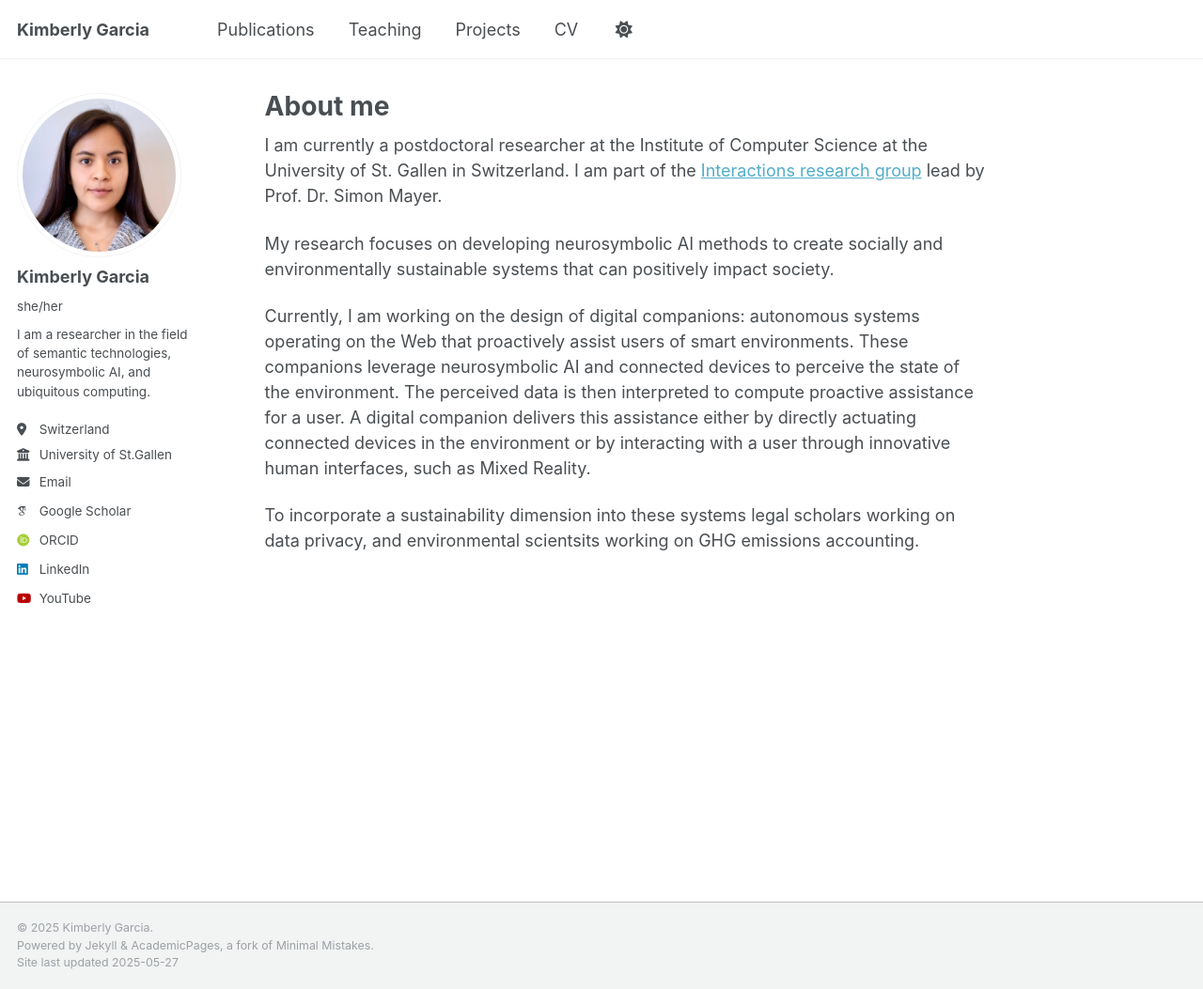
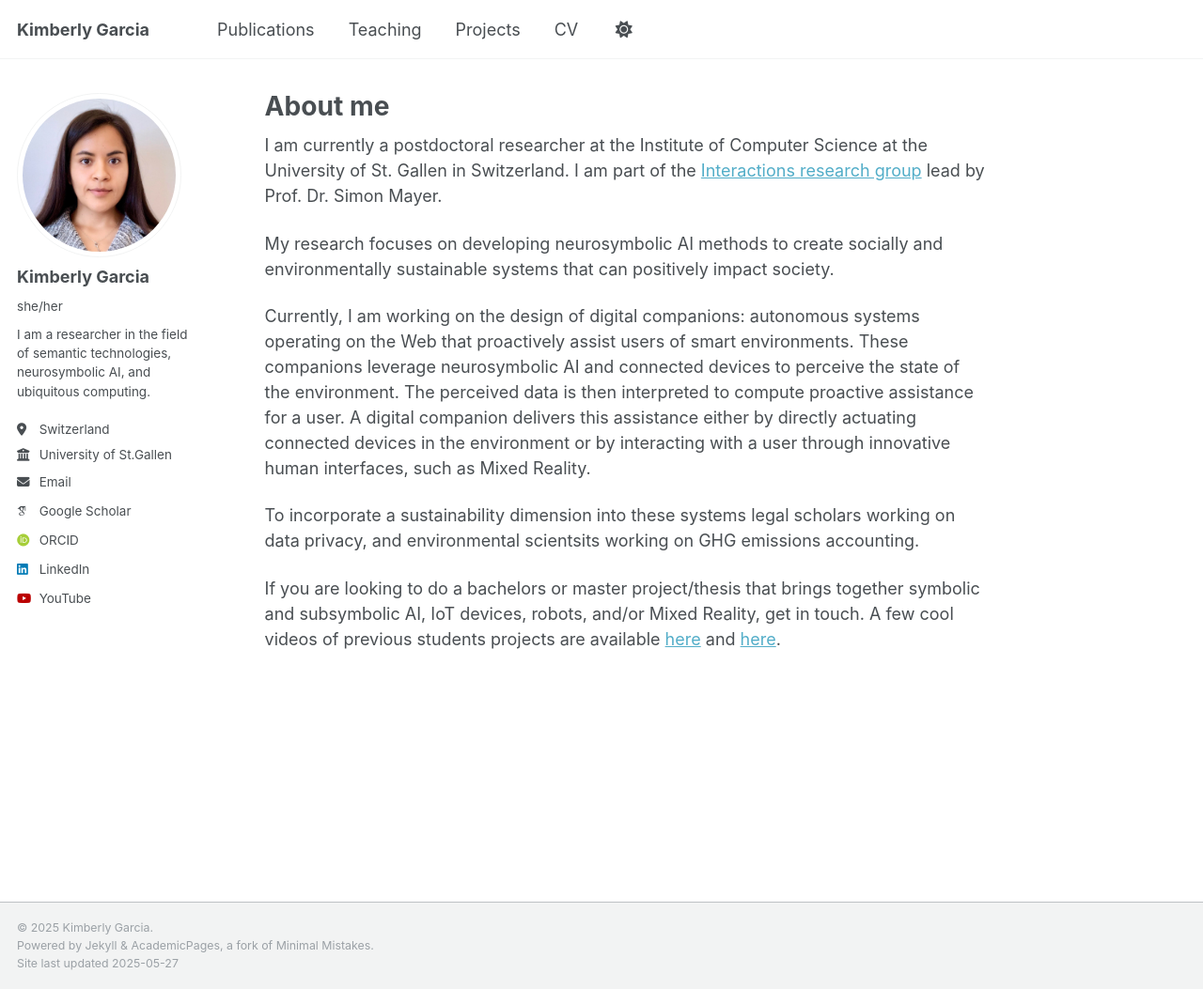
Before and after one commit to kimberlygarciag10/kimberlygarcia, a Jekyll site: the page built from _pages/about.md, in a window 1280 px wide and 1053 px high. Shown: the whole window at 94% size. Built offline with Jekyll 4.4.1, drawn with Linux system fonts in a browser that asks for light colours; some web fonts are replaced.

Commit message:
Changes to about me page

```diff
--- a/_pages/about.md
+++ b/_pages/about.md
@@ -15,3 +15,5 @@ My research focuses on developing neurosymbolic AI methods to create socially an
 Currently, I am working on the design of digital companions: autonomous systems operating on the Web that proactively assist users of smart environments. These companions leverage neurosymbolic AI and connected devices to perceive the state of the environment. The perceived data is then interpreted to compute proactive assistance for a user. A digital companion delivers this assistance either by directly actuating connected devices in the environment or by interacting with a user through innovative human interfaces, such as Mixed Reality.
 
 To incorporate a sustainability dimension into these systems legal scholars working on data privacy, and environmental scientsits working on GHG emissions accounting.
+
+If you are looking to do a bachelors or master project/thesis that brings together symbolic and subsymbolic AI, IoT devices, robots, and/or Mixed Reality, get in touch. A few cool videos of previous students projects are available [here](https://youtu.be/IN_wWSA0-iE?si=FMRNklX9pkNYFuF1) and [here](https://youtu.be/O26Xq8kMT6c?si=TzbrF3nPAfZXr11f).
```
Also changed, not shown: 1 other file.
